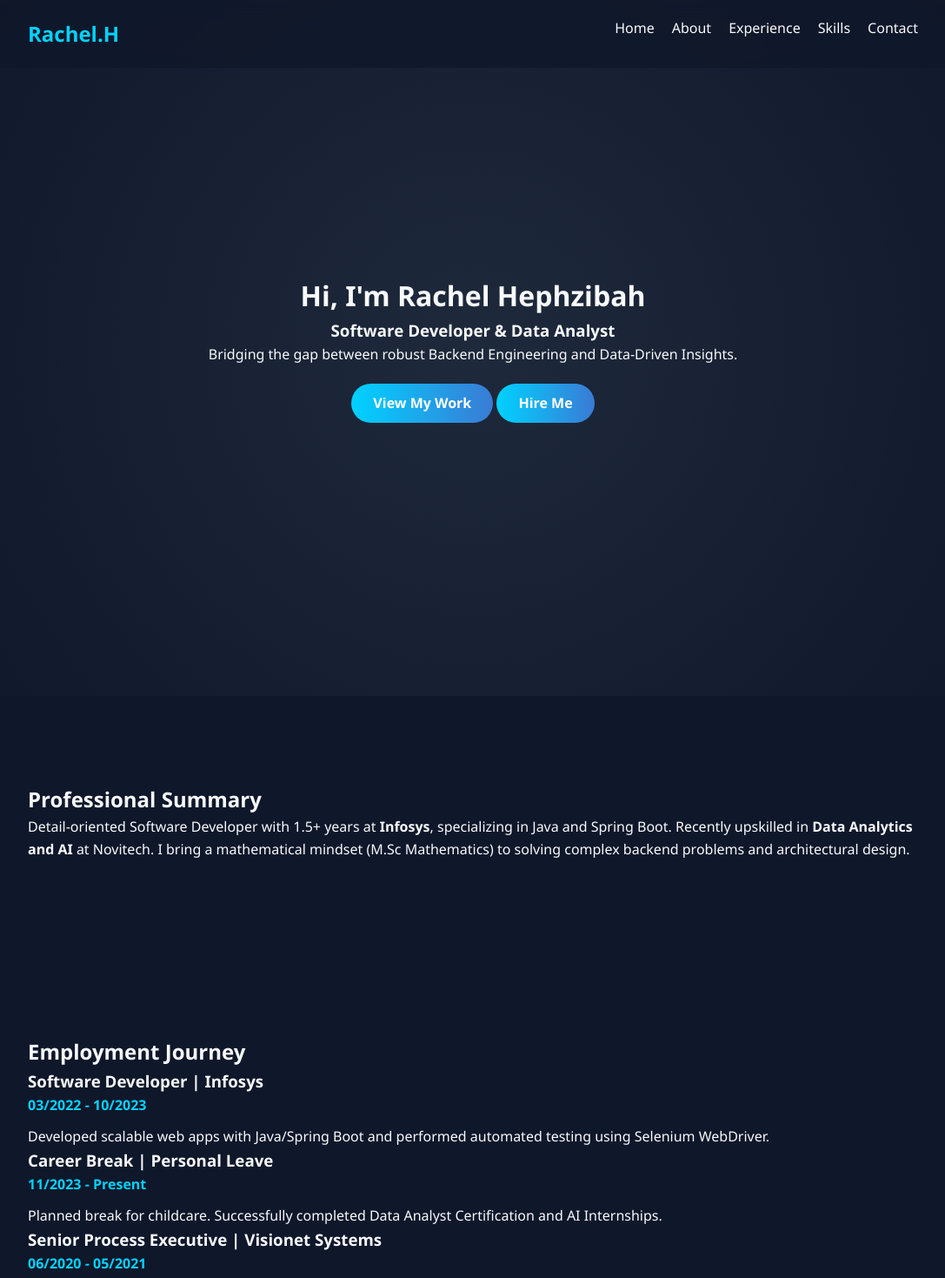
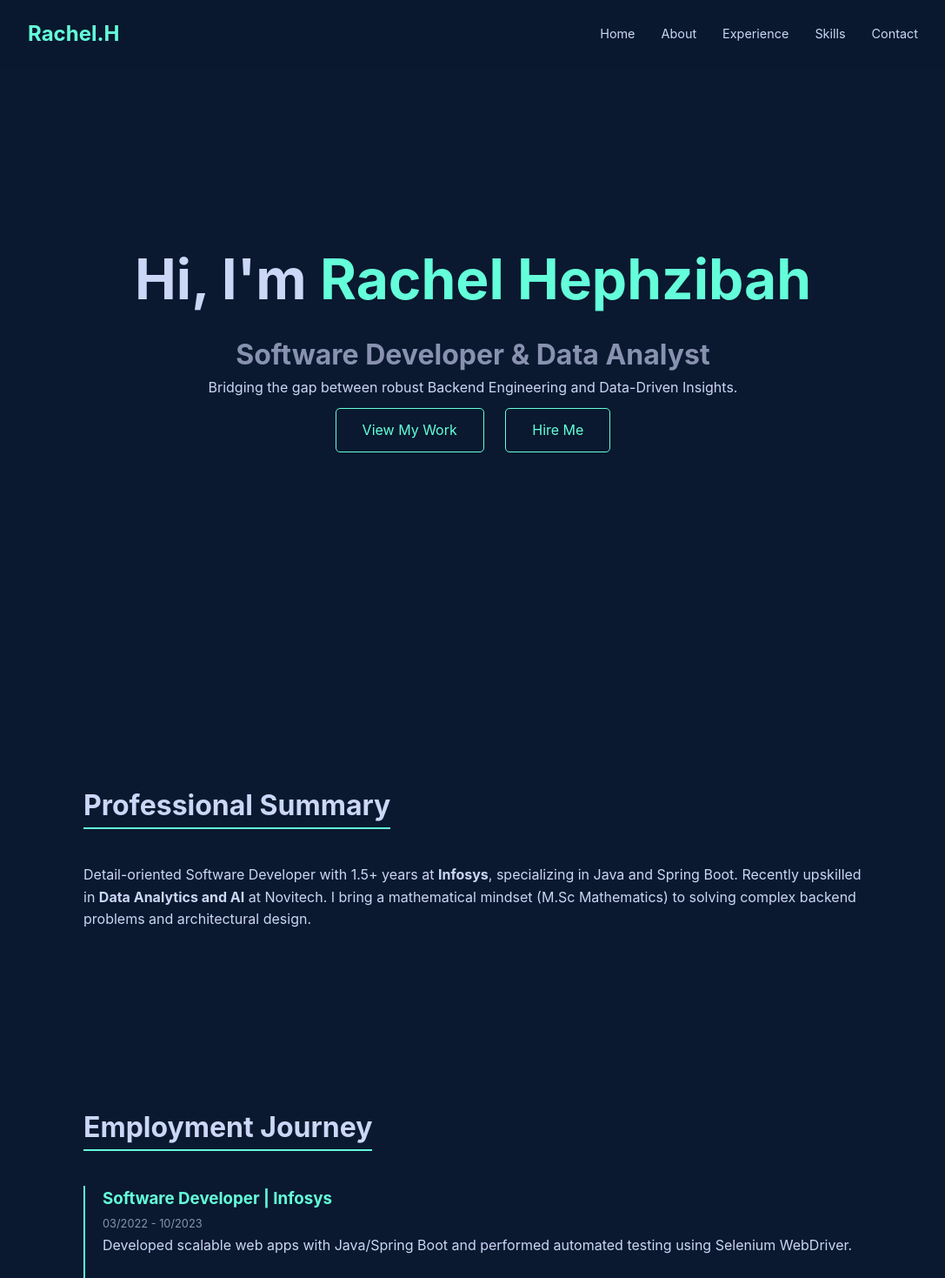
Before and after one commit to rachelhephzibah96-creator/Rachel-Portfolio, a plain HTML site: page index.html in a window 1280 px wide. Shown: the top 1469 px of the page at 87% size, without its empty margins (96-1183 px from the left). Drawn offline with Linux system fonts and the light colour scheme.

Commit message:
style.css

```diff
--- a/style.css
+++ b/style.css
@@ -1,57 +1,65 @@
 :root {
-    --primary: #00d2ff;
-    --secondary: #3a7bd5;
-    --bg: #0f172a;
-    --text: #f8fafc;
-    --card: rgba(255, 255, 255, 0.05);
+    --bg: #0a192f;
+    --card-bg: #112240;
+    --text-main: #ccd6f6;
+    --text-dim: #8892b0;
+    --accent: #64ffda;
 }
 
-* { margin: 0; padding: 0; box-sizing: border-box; font-family: 'Segoe UI', sans-serif; }
+* { margin: 0; padding: 0; box-sizing: border-box; font-family: 'Inter', sans-serif; }
 
-body { background: var(--bg); color: var(--text); line-height: 1.6; }
+body { background-color: var(--bg); color: var(--text-main); line-height: 1.6; scroll-behavior: smooth; }
 
+/* Navbar */
 nav {
-    display: flex; justify-content: space-between; padding: 20px 10%;
-    background: rgba(15, 23, 42, 0.8); backdrop-filter: blur(10px);
+    display: flex; justify-content: space-between; align-items: center;
+    padding: 20px 10%; background: rgba(10, 25, 47, 0.95);
     position: fixed; width: 100%; top: 0; z-index: 1000;
 }
+.logo { font-size: 1.5rem; font-weight: bold; color: var(--accent); }
+nav ul { display: flex; list-style: none; }
+nav ul li { margin-left: 30px; }
+nav ul li a { text-decoration: none; color: var(--text-main); font-size: 0.9rem; transition: 0.3s; }
+nav ul li a:hover { color: var(--accent); }
 
-.logo { font-size: 1.5rem; font-weight: 700; color: var(--primary); }
-nav ul { display: flex; list-style: none; }
-nav ul li { margin-left: 20px; }
-nav ul li a { color: var(--text); text-decoration: none; transition: 0.3s; }
-nav ul li a:hover { color: var(--primary); }
-
+/* Hero */
 .hero {
     height: 100vh; display: flex; align-items: center; justify-content: center;
-    text-align: center; background: radial-gradient(circle at center, #1e293b 0%, #0f172a 100%);
+    text-align: center; padding: 0 10%;
 }
+.hero h1 { font-size: 4rem; margin-bottom: 10px; }
+.hero h3 { font-size: 2rem; color: var(--text-dim); }
+.accent { color: var(--accent); }
 
-.highlight { color: var(--primary); }
+/* Buttons */
 .btn {
-    display: inline-block; padding: 10px 25px; background: linear-gradient(to right, var(--primary), var(--secondary));
-    color: white; text-decoration: none; border-radius: 30px; margin-top: 20px; font-weight: bold;
-}
-
-section { padding: 100px 10%; }
-.title { text-align: center; margin-bottom: 50px; font-size: 2.5rem; color: var(--primary); }
-
-.card {
-    background: var(--card); padding: 30px; border-radius: 15px;
-    border: 1px solid rgba(255, 255, 255, 0.1); margin-bottom: 20px;
+    padding: 12px 30px; border: 1px solid var(--accent); color: var(--accent);
+    text-decoration: none; border-radius: 5px; margin: 10px; display: inline-block;
     transition: 0.3s;
 }
-.card:hover { transform: translateY(-5px); background: rgba(255, 255, 255, 0.08); }
+.btn:hover { background: rgba(100, 255, 218, 0.1); }
 
-.date { color: var(--primary); font-weight: bold; display: block; margin-bottom: 10px; }
-ul { margin-left: 20px; }
+/* Sections */
+section { padding: 100px 15%; }
+.section-title { font-size: 2rem; margin-bottom: 40px; border-bottom: 2px solid var(--accent); width: fit-content; }
 
-.skills-grid {
-    display: grid; grid-template-columns: repeat(auto-fit, minmax(150px, 1fr)); gap: 15px;
+/* Timeline */
+.timeline-item {
+    border-left: 2px solid var(--accent); padding: 0 0 30px 20px; position: relative;
 }
-.skill-item {
-    background: var(--secondary); padding: 10px; text-align: center; border-radius: 8px; font-weight: bold;
+.timeline-item h3 { color: var(--accent); }
+.date { font-size: 0.8rem; color: var(--text-dim); }
+
+/* Skills Card */
+.skills-grid { display: grid; grid-template-columns: repeat(auto-fit, minmax(250px, 1fr)); gap: 20px; }
+.skill-card {
+    background: var(--card-bg); padding: 30px; border-radius: 10px;
+    text-align: center; transition: 0.3s;
 }
+.skill-card:hover { transform: translateY(-10px); }
+.skill-card i { font-size: 2.5rem; color: var(--accent); margin-bottom: 15px; }
 
-footer { text-align: center; padding: 40px; background: #070b14; }
-.social-icons i { font-size: 1.5rem; margin: 15px; color: var(--text); }
+/* Footer */
+footer { background: #020c1b; text-align: center; padding: 50px 0; }
+.socials i { font-size: 1.5rem; margin: 15px; cursor: pointer; color: var(--text-dim); transition: 0.3s; }
+.socials i:hover { color: var(--accent); }
```
